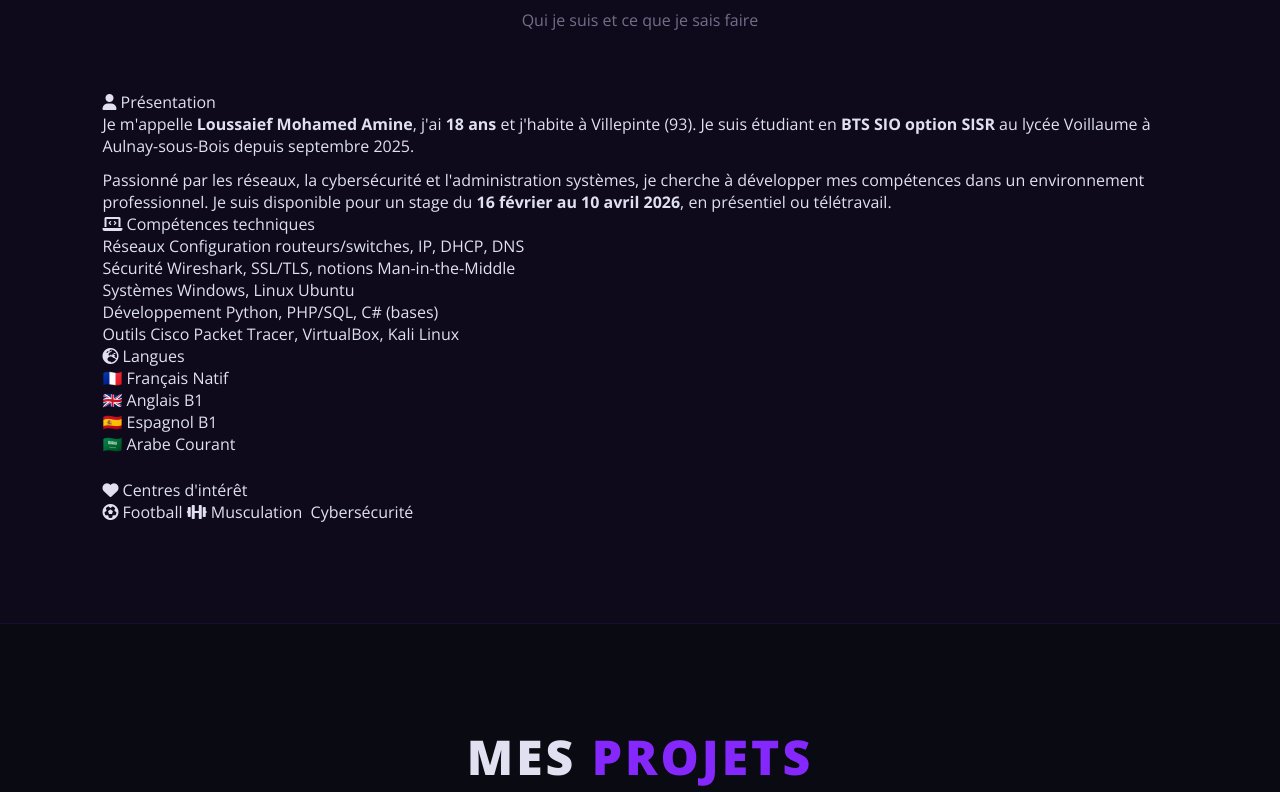
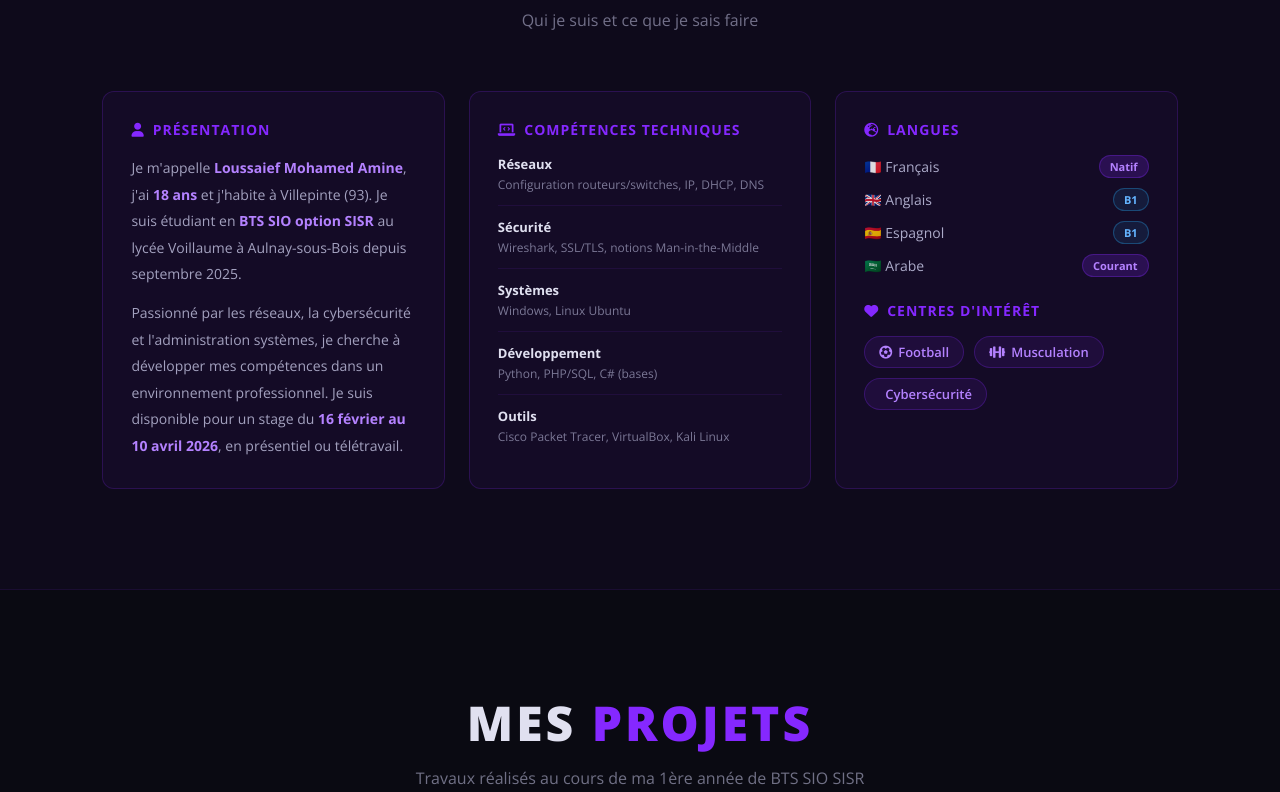
Before and after one commit to Khamine-10/Personal-Portfolio, a plain HTML site: page index.html in a window 1280 px wide. Shown: the part 969-1761 px from the top of the page. Drawn offline with nearby package versions, Linux system fonts and the light colour scheme.

Commit message:
Add files via upload

```diff
--- a/styles.css
+++ b/styles.css
@@ -536,6 +536,187 @@ h1 span {
   gap: 10px;
 }
 
+/* ===== À PROPOS ===== */
+.apropos-grid {
+  display: grid;
+  grid-template-columns: repeat(auto-fit, minmax(280px, 1fr));
+  gap: 24px;
+  max-width: 1100px;
+  margin: 0 auto;
+}
+
+.apropos-card {
+  background: rgba(133, 40, 255, 0.05);
+  border: 1px solid rgba(133, 40, 255, 0.2);
+  border-radius: 12px;
+  padding: 28px;
+}
+
+.apropos-card p {
+  font-size: 14px;
+  color: rgba(200, 200, 230, 0.8);
+  line-height: 1.9;
+}
+
+.apropos-card strong {
+  color: rgb(180, 130, 255);
+}
+
+.apropos-card-title {
+  font-size: 14px;
+  font-weight: 700;
+  color: rgb(133, 40, 255);
+  text-transform: uppercase;
+  letter-spacing: 1px;
+  margin-bottom: 16px;
+  display: flex;
+  align-items: center;
+  gap: 8px;
+}
+
+.skills-list {
+  display: flex;
+  flex-direction: column;
+  gap: 12px;
+}
+
+.skill-item {
+  display: flex;
+  flex-direction: column;
+  gap: 3px;
+  padding-bottom: 12px;
+  border-bottom: 1px solid rgba(133, 40, 255, 0.1);
+}
+
+.skill-item:last-child {
+  border-bottom: none;
+}
+
+.skill-label {
+  font-size: 13px;
+  font-weight: 700;
+  color: #e0e0f0;
+}
+
+.skill-detail {
+  font-size: 12px;
+  color: rgba(180, 180, 210, 0.65);
+}
+
+.langue-list {
+  display: flex;
+  flex-direction: column;
+  gap: 10px;
+}
+
+.langue-item {
+  display: flex;
+  align-items: center;
+  justify-content: space-between;
+  font-size: 14px;
+  color: rgba(200, 200, 230, 0.85);
+}
+
+.langue-niveau {
+  font-size: 11px;
+  font-weight: 700;
+  padding: 3px 10px;
+  border-radius: 20px;
+}
+
+.langue-natif {
+  background: rgba(133, 40, 255, 0.2);
+  color: rgb(180, 130, 255);
+  border: 1px solid rgba(133, 40, 255, 0.3);
+}
+
+.langue-b1 {
+  background: rgba(40, 180, 255, 0.1);
+  color: rgb(100, 180, 255);
+  border: 1px solid rgba(40, 180, 255, 0.3);
+}
+
+.interets {
+  display: flex;
+  flex-wrap: wrap;
+  gap: 10px;
+  margin-top: 10px;
+}
+
+.interet-tag {
+  font-size: 13px;
+  font-weight: 600;
+  background: rgba(133, 40, 255, 0.1);
+  color: rgb(180, 130, 255);
+  border: 1px solid rgba(133, 40, 255, 0.25);
+  padding: 6px 14px;
+  border-radius: 20px;
+  display: flex;
+  align-items: center;
+  gap: 6px;
+}
+
+/* ===== CONTACT ===== */
+.contact-grid {
+  display: grid;
+  grid-template-columns: repeat(auto-fit, minmax(240px, 1fr));
+  gap: 20px;
+  max-width: 900px;
+  margin: 0 auto;
+}
+
+.contact-card {
+  display: flex;
+  align-items: center;
+  gap: 18px;
+  background: rgba(133, 40, 255, 0.05);
+  border: 1px solid rgba(133, 40, 255, 0.2);
+  border-radius: 12px;
+  padding: 24px;
+  text-decoration: none;
+  transition: 0.3s;
+}
+
+.contact-card:hover {
+  border-color: rgba(133, 40, 255, 0.6);
+  background: rgba(133, 40, 255, 0.12);
+  transform: translateY(-3px);
+}
+
+.contact-icon {
+  width: 48px;
+  height: 48px;
+  border-radius: 50%;
+  background: rgba(133, 40, 255, 0.15);
+  border: 1px solid rgba(133, 40, 255, 0.3);
+  display: flex;
+  align-items: center;
+  justify-content: center;
+  font-size: 18px;
+  color: rgb(133, 40, 255);
+  flex-shrink: 0;
+}
+
+.contact-info {
+  display: flex;
+  flex-direction: column;
+  gap: 4px;
+}
+
+.contact-label {
+  font-size: 11px;
+  font-weight: 700;
+  color: rgba(133, 40, 255, 0.8);
+  text-transform: uppercase;
+  letter-spacing: 1px;
+}
+
+.contact-value {
+  font-size: 13px;
+  font-weight: 600;
+  color: #e0e0f0;
+}
+
 /* ===== VEILLE DÉTAILLÉE ===== */
 .veille-card-full {
   flex-direction: column;
```
